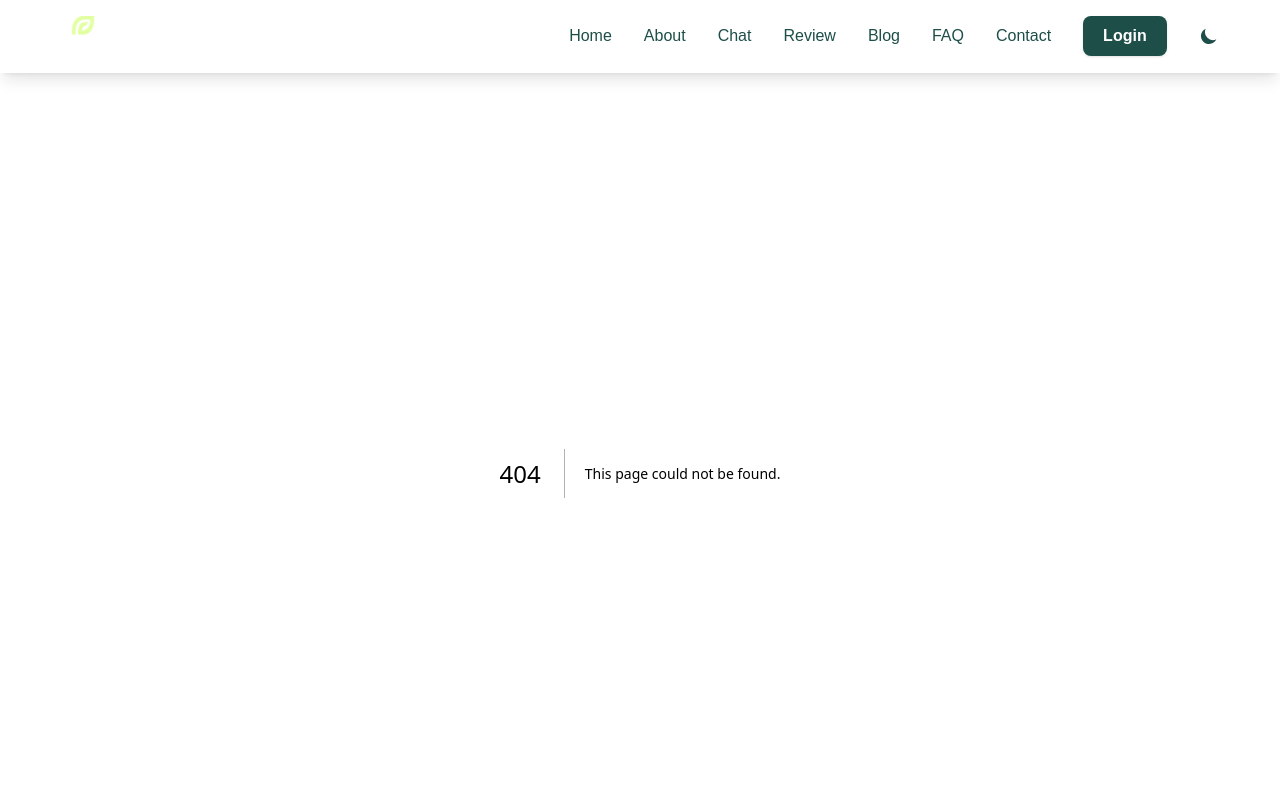
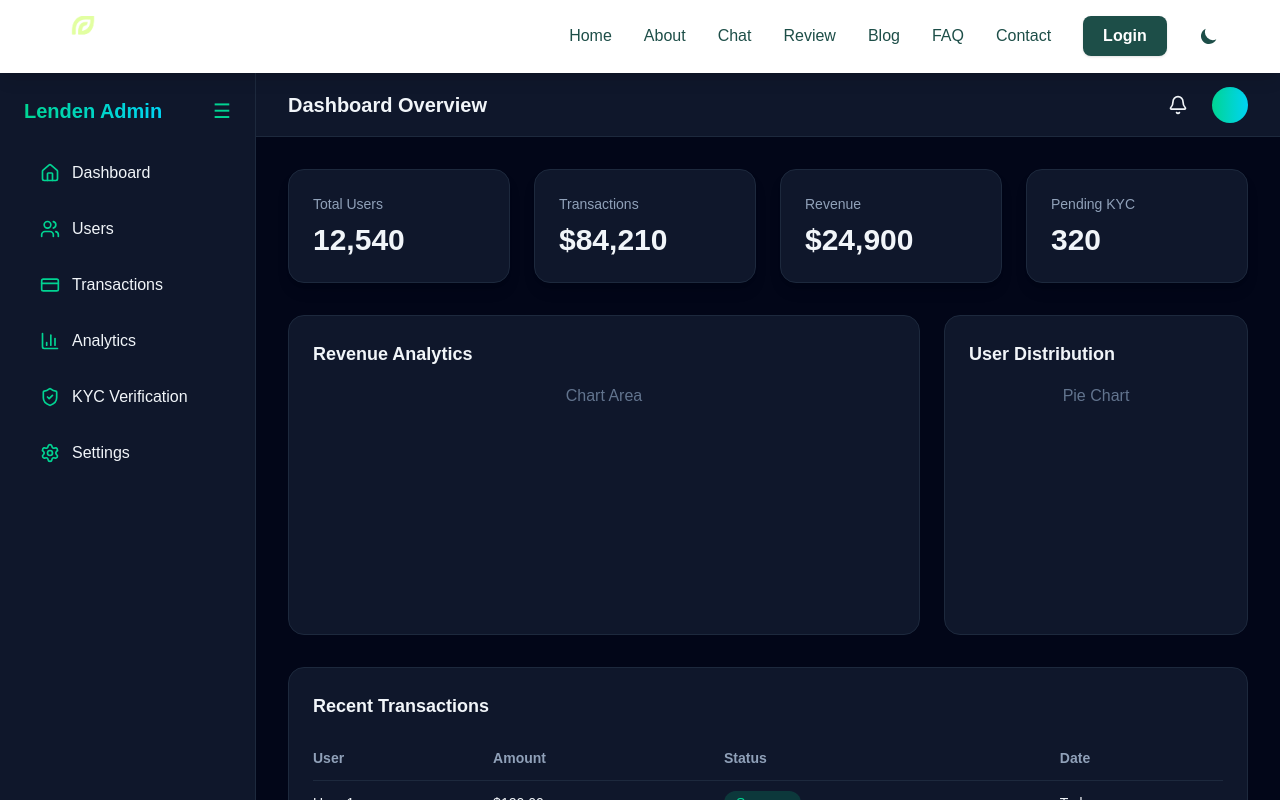
Before and after one commit to AlFahad47/Lenden, a Next.js app: page /AdminDashboard in a window 1280 px wide. Before the commit this address had no page. Shown: the top 800 px of the page. Built offline with nearby package versions, Linux system fonts and the light colour scheme.

Commit message:
admin dashboard

```diff
--- /dev/null
+++ b/src/app/AdminDashboard/page.tsx
@@ -0,0 +1,220 @@
+"use client";
+
+import React, { useState } from "react";
+import { motion } from "framer-motion";
+import {
+  Home,
+  Users,
+  CreditCard,
+  BarChart3,
+  Settings,
+  Bell,
+  ShieldCheck,
+} from "lucide-react";
+
+//  local UI components
+function Card({ children, className = "" }: any) {
+  return (
+    <div
+      className={`bg-slate-900 border border-slate-800 rounded-2xl ${className}`}
+    >
+      {children}
+    </div>
+  );
+}
+
+function CardContent({ children, className = "" }: any) {
+  return <div className={className}>{children}</div>;
+}
+
+function Button({ children, className = "", ...props }: any) {
+  return (
+    <button
+      className={`p-2 rounded-xl hover:bg-slate-800 transition ${className}`}
+      {...props}
+    >
+      {children}
+    </button>
+  );
+}
+
+const sidebarItems = [
+  { icon: Home, label: "Dashboard" },
+  { icon: Users, label: "Users" },
+  { icon: CreditCard, label: "Transactions" },
+  { icon: BarChart3, label: "Analytics" },
+  { icon: ShieldCheck, label: "KYC Verification" },
+  { icon: Settings, label: "Settings" },
+];
+
+const stats = [
+  { title: "Total Users", value: "12,540" },
+  { title: "Transactions", value: "$84,210" },
+  { title: "Revenue", value: "$24,900" },
+  { title: "Pending KYC", value: "320" },
+];
+
+export default function FintechDashboard() {
+  const [collapsed, setCollapsed] = useState(false);
+
+  return (
+    <div className="min-h-screen bg-slate-950 text-slate-100 flex">
+      {/* Sidebar */}
+      <motion.aside
+        animate={{ width: collapsed ? 80 : 256 }}
+        transition={{ duration: 0.3 }}
+        className="bg-slate-900 border-r border-slate-800 p-6 flex flex-col gap-6 overflow-hidden"
+      >
+        {/* Logo + Toggle */}
+        <div className="flex items-center justify-between">
+          {!collapsed && (
+            <h1 className="text-xl font-bold bg-gradient-to-r from-emerald-400 to-cyan-400 bg-clip-text text-transparent whitespace-nowrap">
+              Lenden Admin
+            </h1>
+          )}
+
+          <button
+            onClick={() => setCollapsed(!collapsed)}
+            className="text-emerald-400 text-xl"
+          >
+            ☰
+          </button>
+        </div>
+
+        {/* Navigation */}
+        <nav className="flex flex-col gap-2">
+          {sidebarItems.map((item, i) => (
+            <motion.button
+              key={item.label}
+              whileHover={{ scale: 1.05 }}
+              whileTap={{ scale: 0.98 }}
+              initial={{ opacity: 0, x: -20 }}
+              animate={{ opacity: 1, x: 0 }}
+              transition={{ delay: i * 0.05 }}
+              className="flex items-center gap-3 px-4 py-3 rounded-xl hover:bg-slate-800 transition"
+            >
+              <item.icon className="w-5 h-5 text-emerald-400" />
+              {!collapsed && <span>{item.label}</span>}
+            </motion.button>
+          ))}
+        </nav>
+      </motion.aside>
+
+      {/* Main Area */}
+      <div className="flex-1 flex flex-col">
+        {/* Topbar */}
+        <header className="h-16 border-b border-slate-800 bg-slate-900 px-8 flex items-center justify-between">
+          <h2 className="text-xl font-semibold">Dashboard Overview</h2>
+          <div className="flex items-center gap-4">
+            <Button>
+              <Bell className="w-5 h-5" />
+            </Button>
+            <div className="w-9 h-9 rounded-full bg-gradient-to-r from-emerald-400 to-cyan-400" />
+          </div>
+        </header>
+
+        {/* Content */}
+        <main className="p-8 grid gap-8">
+          {/* Stats Cards */}
+          <section className="grid grid-cols-1 md:grid-cols-2 xl:grid-cols-4 gap-6">
+            {stats.map((stat, i) => (
+              <motion.div
+                key={stat.title}
+                initial={{ opacity: 0, y: 30 }}
+                animate={{ opacity: 1, y: 0 }}
+                transition={{ delay: i * 0.1 }}
+              >
+                <Card className="shadow-lg hover:shadow-emerald-500/10 transition">
+                  <CardContent className="p-6">
+                    <p className="text-slate-400 text-sm">{stat.title}</p>
+                    <h3 className="text-3xl font-bold mt-2">{stat.value}</h3>
+                  </CardContent>
+                </Card>
+              </motion.div>
+            ))}
+          </section>
+
+          {/* Charts Section */}
+          <section className="grid grid-cols-1 xl:grid-cols-3 gap-6">
+            <motion.div
+              initial={{ opacity: 0, y: 40 }}
+              animate={{ opacity: 1, y: 0 }}
+              className="xl:col-span-2"
+            >
+              <Card className="h-80">
+                <CardContent className="p-6">
+                  <h4 className="text-lg font-semibold mb-4">
+                    Revenue Analytics
+                  </h4>
+                  <div className="h-full flex items-center justify-center text-slate-500">
+                    Chart Area
+                  </div>
+                </CardContent>
+              </Card>
+            </motion.div>
+
+            <motion.div
+              initial={{ opacity: 0, y: 40 }}
+              animate={{ opacity: 1, y: 0 }}
+              transition={{ delay: 0.1 }}
+            >
+              <Card className="h-80">
+                <CardContent className="p-6">
+                  <h4 className="text-lg font-semibold mb-4">
+                    User Distribution
+                  </h4>
+                  <div className="h-full flex items-center justify-center text-slate-500">
+                    Pie Chart
+                  </div>
+                </CardContent>
+              </Card>
+            </motion.div>
+          </section>
+
+          {/* Recent Transactions */}
+          <motion.section
+            initial={{ opacity: 0, y: 40 }}
+            animate={{ opacity: 1, y: 0 }}
+          >
+            <Card>
+              <CardContent className="p-6">
+                <h4 className="text-lg font-semibold mb-4">
+                  Recent Transactions
+                </h4>
+                <div className="overflow-x-auto">
+                  <table className="w-full text-sm">
+                    <thead className="text-slate-400 border-b border-slate-800">
+                      <tr>
+                        <th className="text-left py-3">User</th>
+                        <th className="text-left py-3">Amount</th>
+                        <th className="text-left py-3">Status</th>
+                        <th className="text-left py-3">Date</th>
+                      </tr>
+                    </thead>
+                    <tbody>
+                      {[1, 2, 3, 4].map((row) => (
+                        <tr
+                          key={row}
+                          className="border-b border-slate-800 hover:bg-slate-800/50 transition"
+                        >
+                          <td className="py-3">User {row}</td>
+                          <td className="py-3">$120.00</td>
+                          <td className="py-3">
+                            <span className="px-3 py-1 rounded-full bg-emerald-500/20 text-emerald-400">
+                              Success
+                            </span>
+                          </td>
+                          <td className="py-3">Today</td>
+                        </tr>
+                      ))}
+                    </tbody>
+                  </table>
+                </div>
+              </CardContent>
+            </Card>
+          </motion.section>
+        </main>
+      </div>
+    </div>
+  );
+}
```
